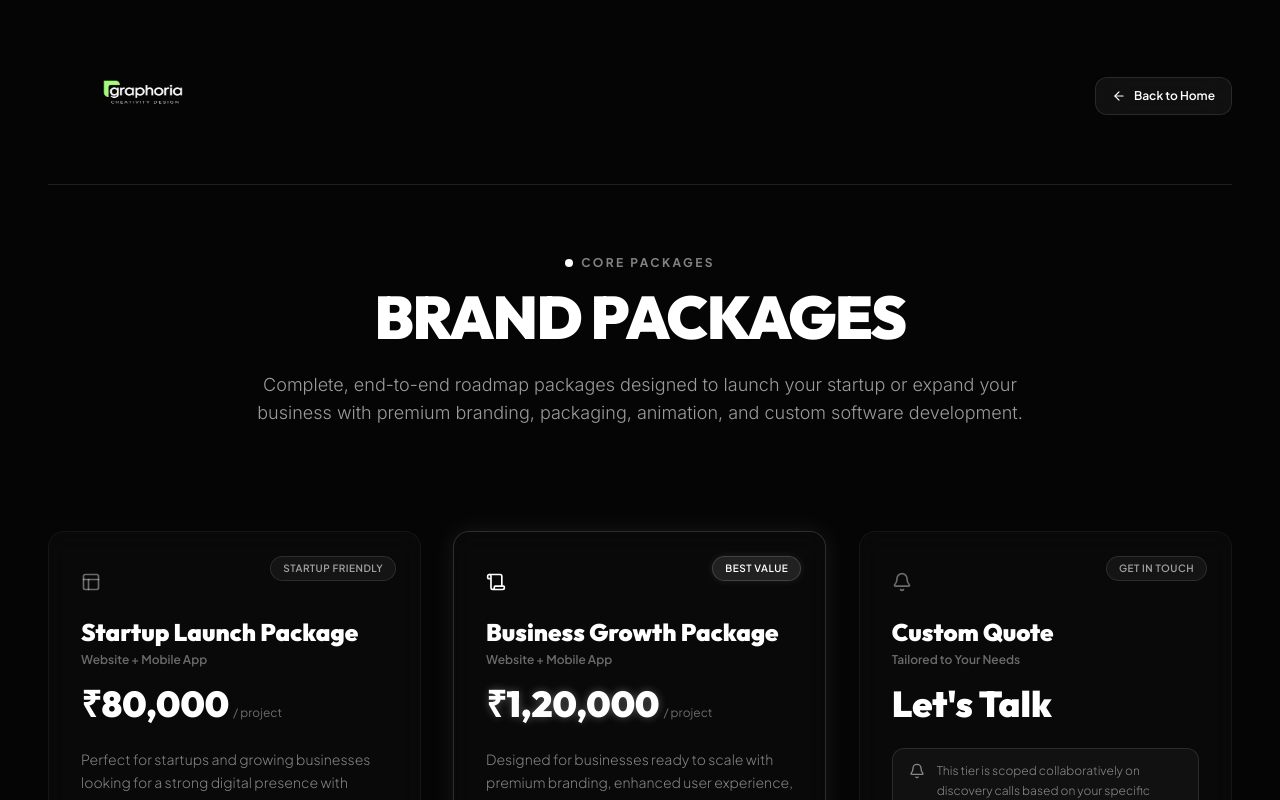
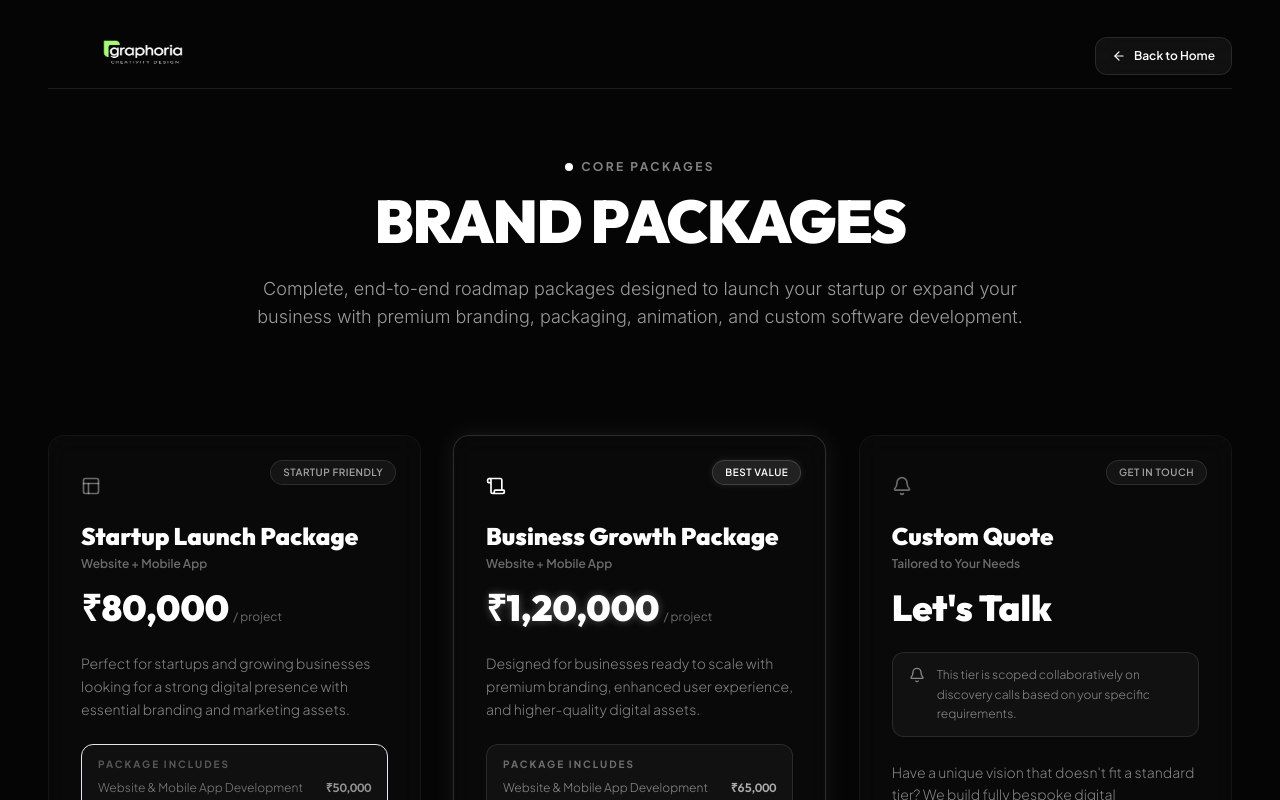
Before and after one commit to Pavitthiran-6/graphoria-moodboard, a React (Vite) app: page /pricing in a window 1280 px wide. Shown: the top 800 px of the page. Built offline with nearby package versions, Linux system fonts and the light colour scheme.

Commit message:
style: reduce gap between logo and divider line on pricing page

```diff
--- a/src/components/PricingPage.jsx
+++ b/src/components/PricingPage.jsx
@@ -176,12 +176,12 @@ export default function PricingPage() {
     <div className="bg-[#050505] text-white min-h-screen w-full relative pt-6 pb-24 px-6 md:px-12 max-w-7xl mx-auto">
 
       {/* Premium Header/Navbar */}
-      <header className="w-full flex items-center justify-between border-b border-white/10 pb-6 mb-16 pt-2">
+      <header className="w-full flex items-center justify-between border-b border-white/10 pb-2 mb-16 pt-2">
         {/* Brand Logo */}
         <img
           src="/logo.png"
           onClick={() => navigateWithTransition('/')}
-          className="h-28 md:h-32 w-auto cursor-pointer transition-transform duration-300 hover:scale-105"
+          className="h-28 md:h-32 w-auto -my-8 md:-my-10 cursor-pointer transition-transform duration-300 hover:scale-105"
           alt="Graphoria Logo"
         />
 
```
